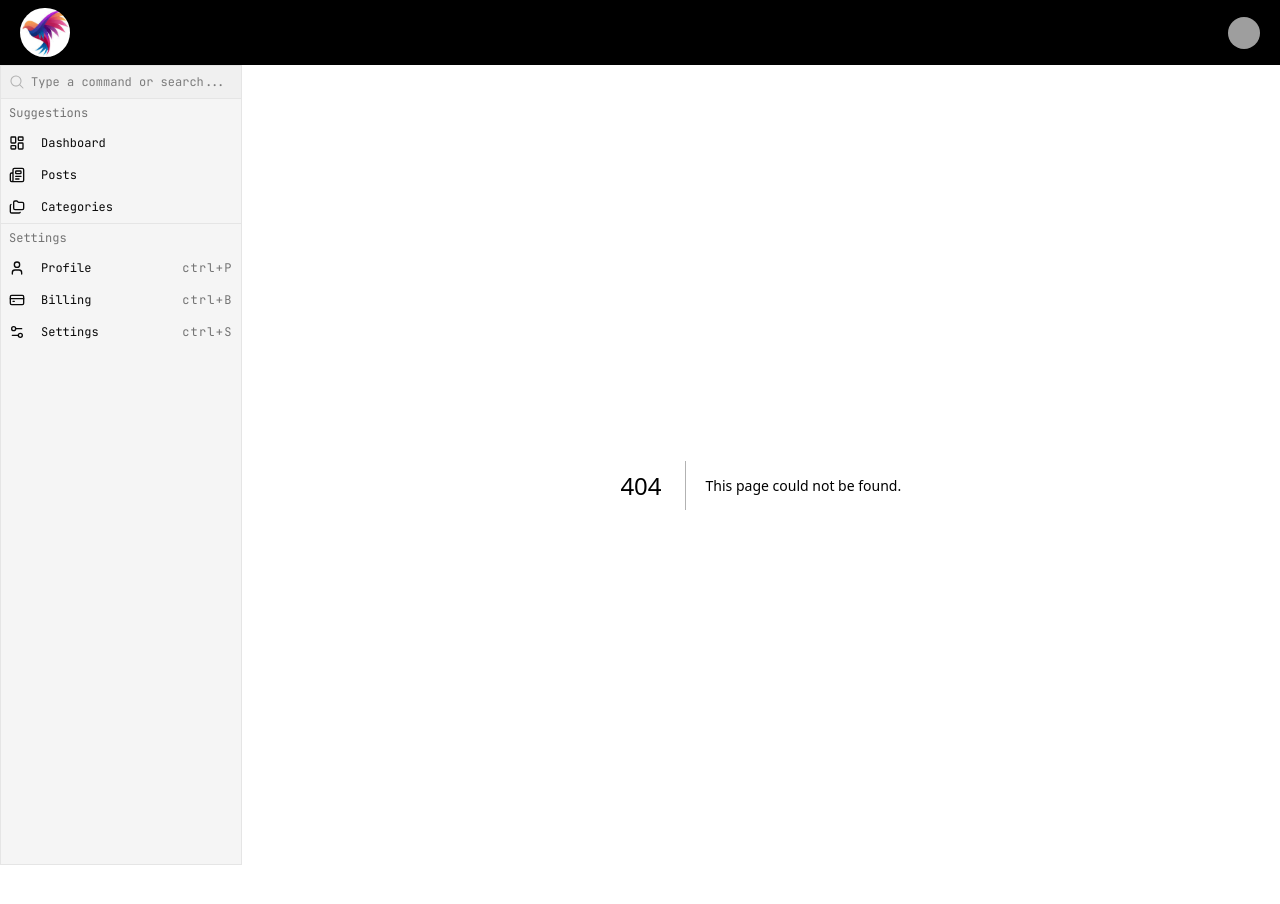
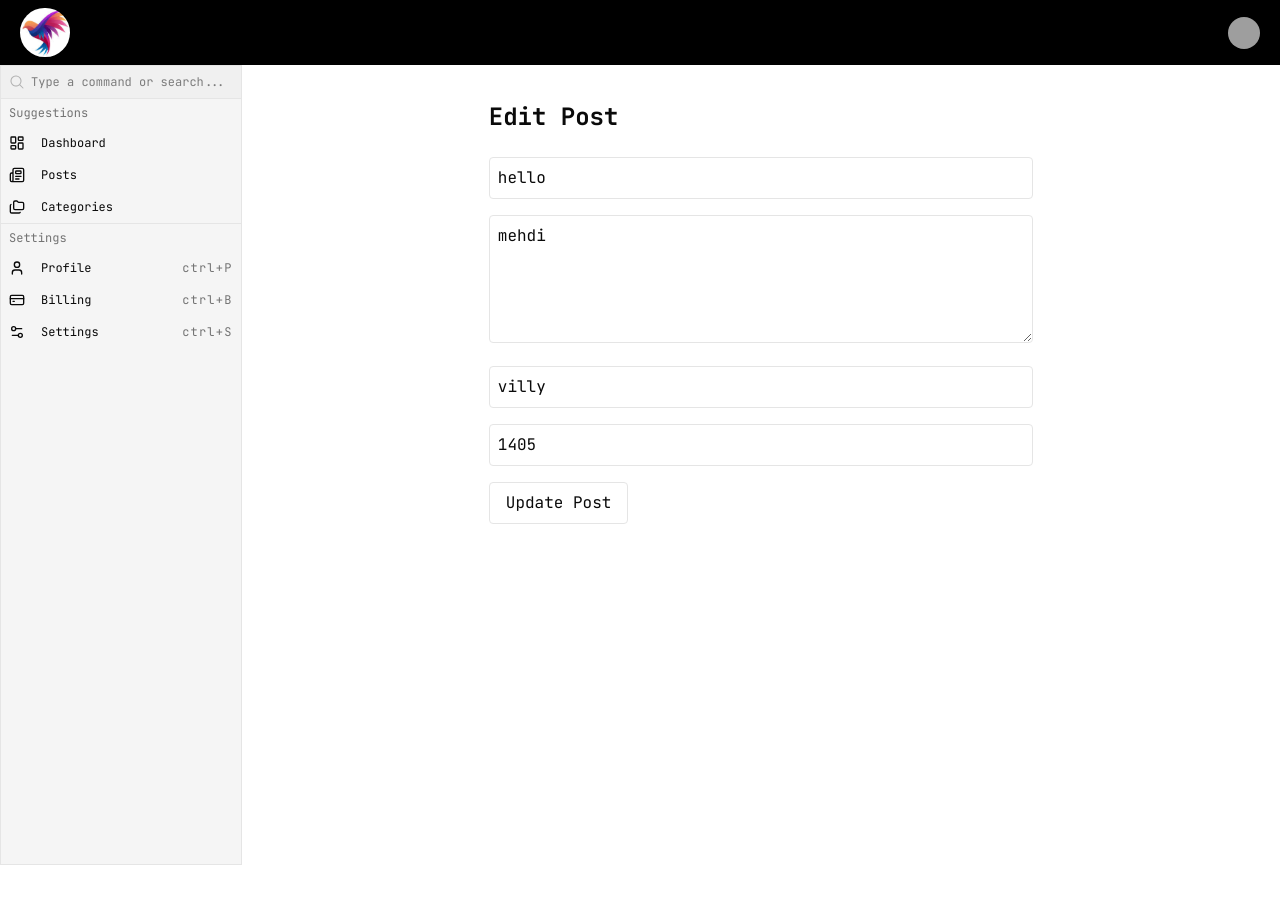
Before and after one commit to meytizn/Dashboard-ui, a Next.js app: page /posts/edit/1 in a window 1280 px wide. Before the commit this address had no page. After the commit the page ends 865 px from the top, so only its background shows below. Built offline with nearby package versions, Linux system fonts and the light colour scheme; grey boxes are pictures that could not be loaded.

Commit message:
post edit csr page created with use react hook form and toast successfully

```diff
--- /dev/null
+++ b/app/(main)/posts/edit/[id]/page.tsx
@@ -0,0 +1,165 @@
+"use client";
+
+import { useForm } from "react-hook-form";
+import { z } from "zod";
+import { zodResolver } from "@hookform/resolvers/zod";
+import { useParams } from "next/navigation";
+import { toast } from "sonner";
+
+const formSchema = z.object({
+  title: z.string().min(1, { message: "Title is required" }),
+  body: z.string().min(1, { message: "Body is required" }),
+  author: z.string().min(1, { message: "Author is required" }),
+  date: z.string().min(1, { message: "Date is required" }),
+});
+
+type FormData = z.infer<typeof formSchema>;
+
+const posts = [
+  {
+    id: 1,
+    title: "hello",
+    body: "mehdi",
+    author: "villy",
+    date: "1405",
+  },
+];
+
+export default function Page() {
+  const params = useParams<{ id: string }>();
+
+  const post = posts.find((p) => p.id === Number(params.id));
+
+  const form = useForm<FormData>({
+    resolver: zodResolver(formSchema),
+    defaultValues: {
+      title: post?.title ?? "",
+      body: post?.body ?? "",
+      author: post?.author ?? "",
+      date: post?.date ?? "",
+    },
+  });
+
+  const {
+    register,
+    handleSubmit,
+    formState: { errors, isSubmitting },
+  } = form;
+
+  const onSubmit = async (data: FormData) => {
+    try {
+      console.log("Updated Post:", data);
+
+      // await axios.put(`/api/posts/${params.id}`, data);
+
+      toast.success("Post updated successfully!");
+    } catch (error) {
+      console.error(error);
+
+      toast.error(
+        error instanceof Error
+          ? error.message
+          : "Failed to update post"
+      );
+    }
+  };
+
+  if (!post) {
+    return (
+      <div className="mx-auto max-w-xl p-4">
+        <p className="text-red-600">Post not found</p>
+      </div>
+    );
+  }
+
+  return (
+    <div className="mx-auto max-w-xl p-4">
+      <h1 className="mb-6 text-2xl font-bold">Edit Post</h1>
+
+      <form
+        onSubmit={handleSubmit(onSubmit)}
+        className="space-y-4"
+      >
+        <div>
+
+
+          <input
+            id="title"
+            {...register("title")}
+            placeholder="Title"
+            className="w-full rounded border p-2"
+          />
+
+          {errors.title && (
+            <p className="mt-1 text-sm text-red-600">
+              {errors.title.message}
+            </p>
+          )}
+        </div>
+
+
+
+        <div>
+
+          <textarea
+            id="body"
+            {...register("body")}
+            placeholder="Body"
+            className="min-h-32 w-full rounded border p-2"
+          />
+
+          {errors.body && (
+            <p className="mt-1 text-sm text-red-600">
+              {errors.body.message}
+            </p>
+          )}
+        </div>
+
+
+
+        <div>
+
+
+
+          <input
+            id="author"
+            {...register("author")}
+            placeholder="Author"
+            className="w-full rounded border p-2"
+          />
+
+          {errors.author && (
+            <p className="mt-1 text-sm text-red-600">
+              {errors.author.message}
+            </p>
+          )}
+        </div>
+
+        <div>
+
+
+          <input
+            id="date"
+            {...register("date")}
+            placeholder="Date"
+            className="w-full rounded border p-2"
+          />
+
+          {errors.date && (
+            <p className="mt-1 text-sm text-red-600">
+              {errors.date.message}
+            </p>
+          )}
+        </div>
+
+        <button
+          type="submit"
+          disabled={isSubmitting}
+          className="rounded border px-4 py-2 disabled:cursor-not-allowed disabled:opacity-50"
+        >
+          {isSubmitting ? "Updating..." : "Update Post"}
+        </button>
+      </form>
+    </div>
+  );
+}
--- a/app/(main)/posts/page.tsx
+++ b/app/(main)/posts/page.tsx
@@ -96,7 +96,7 @@ const PostPage = () => {
 
 
                             <TableCell className="text-right">
-                                <Link href={`posts/${invoice.id}`}>
+                                <Link href={`posts/edit/${invoice.id}`}>
 
                                 <Button className="bg-blue-400 rounded-md ">Edit</Button>
                                  </Link>
--- a/app/layout.tsx
+++ b/app/layout.tsx
@@ -5,6 +5,8 @@ import { cn } from "@/lib/utils";
 import { ThemeProvider } from "next-themes";
 import Navbar from "@/components/Navbar";
 import Sidebar from "@/components/Sidebar"
+import { Toaster } from "sonner";
+
 
 const jetbrainsMono = JetBrains_Mono({ subsets: ['latin'], variable: '--font-mono' });
 
@@ -57,8 +59,9 @@ export default function RootLayout({
 
           {/* end sideBar template */}
 
+        <Toaster richColors />
+
         </ThemeProvider>
-
       </body>
     </html>
   );
--- a/package.json
+++ b/package.json
@@ -9,6 +9,7 @@
     "lint": "eslint"
   },
   "dependencies": {
+    "@hookform/resolvers": "^5.4.0",
     "@phosphor-icons/react": "^2.1.10",
     "class-variance-authority": "^0.7.1",
     "clsx": "^2.1.1",
@@ -19,11 +20,14 @@
     "radix-ui": "^1.4.3",
     "react": "19.2.4",
     "react-dom": "19.2.4",
+    "react-hook-form": "^7.77.0",
     "react-icons": "^5.6.0",
     "recharts": "^3.8.0",
     "shadcn": "^4.8.3",
+    "sonner": "^2.0.7",
     "tailwind-merge": "^3.6.0",
-    "tw-animate-css": "^1.4.0"
+    "tw-animate-css": "^1.4.0",
+    "zod": "^4.4.3"
   },
   "devDependencies": {
     "@tailwindcss/postcss": "^4",
```
Also changed, not shown: 1 other file (tests, documents, lock files or other folders).
